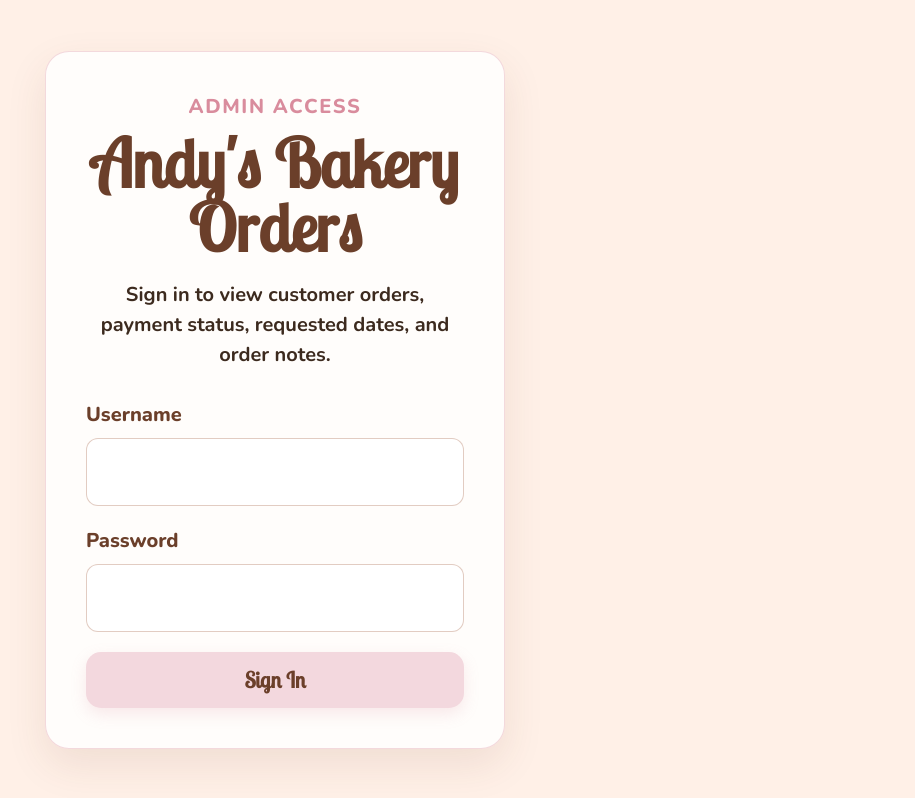
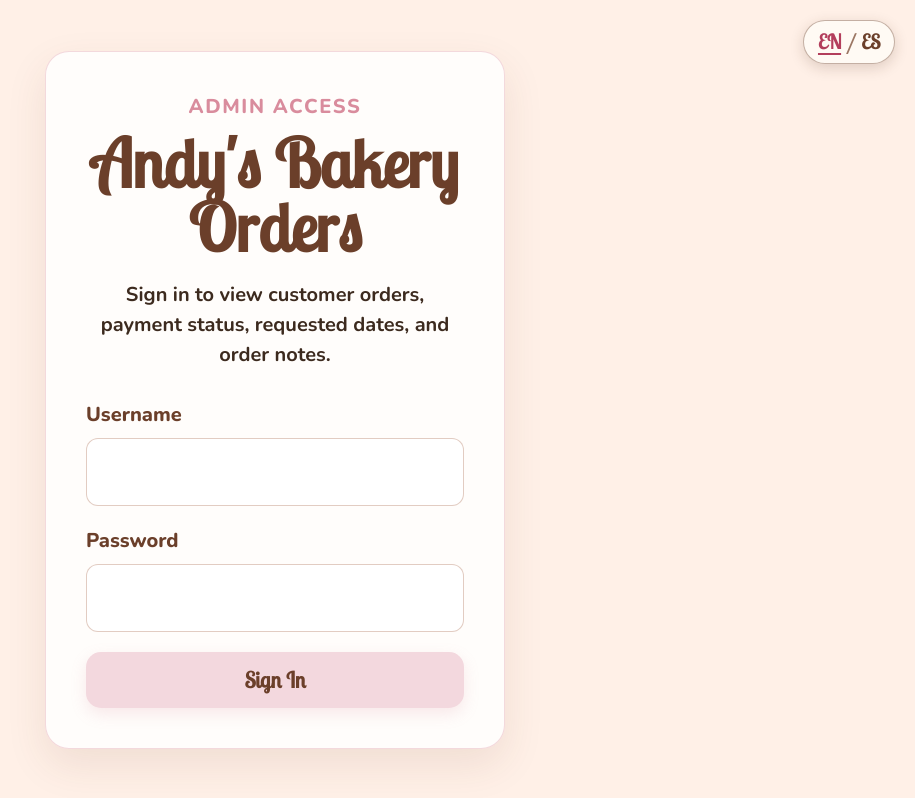
Before and after one commit to MidsummerxJuly/AndysGourmetBakery, a Next.js app in the folder AndysBakery/: page /admin/login in a window 1280 px wide. Shown: the whole page, without its empty margins (365-1280 px from the left). Built offline with nearby package versions, Linux system fonts and the light colour scheme.

Commit message:
Some css changes + fixed toggle and added it back

```diff
--- a/AndysBakery/app/components/LanguageToggle.tsx
+++ b/AndysBakery/app/components/LanguageToggle.tsx
@@ -11,6 +11,7 @@ export default function LanguageToggle({ className = "" }: { className?: string
       onClick={toggleLang}
       className={`languageToggle ${className}`}
       aria-label={t("toggle.label")}
+      aria-pressed={lang === "es"}
     >
       <span className={lang === "en" ? "languageToggleActive" : ""}>EN</span>
       <span className="languageToggleDivider">/</span>
--- a/AndysBakery/app/globals.css
+++ b/AndysBakery/app/globals.css
@@ -375,6 +375,95 @@ body {
   min-height: 100vh;
   background: linear-gradient(135deg, #fff7ec 0%, #ffe8c8 45%, #f8c58b 100%);
   background-attachment: fixed;
+}
+
+/* Shared mobile and keyboard-accessibility baseline. */
+html {
+  overflow-x: hidden;
+  -webkit-tap-highlight-color: rgba(107, 63, 42, 0.2);
+}
+
+body {
+  overflow-x: hidden;
+}
+
+button,
+a,
+input,
+select,
+textarea {
+  touch-action: manipulation;
+}
+
+button:focus-visible,
+a:focus-visible,
+input:focus-visible,
+select:focus-visible,
+textarea:focus-visible {
+  outline: 3px solid #6b3f2a;
+  outline-offset: 3px;
+}
+
+input,
+select,
+textarea {
+  max-width: 100%;
+}
+
+.languageToggle {
+  min-height: 44px;
+  min-width: 92px;
+  padding: 0.45rem 0.7rem;
+  border: 1px solid rgba(107, 63, 42, 0.4);
+  border-radius: 999px;
+  background: #fffaf4;
+  color: #6b3f2a;
+  box-shadow: 0 4px 14px rgba(76, 42, 27, 0.18);
+  cursor: pointer;
+  font-family: var(--font-lobster), cursive;
+  font-size: 1rem;
+  font-weight: 700;
+  line-height: 1;
+}
+
+.languageToggleActive {
+  color: #b33e5c;
+  text-decoration: underline;
+  text-underline-offset: 0.18em;
+}
+
+.languageToggleDivider {
+  padding: 0 0.25rem;
+  color: #9b7663;
+}
+
+.siteLanguageToggle {
+  position: fixed;
+  top: max(1rem, env(safe-area-inset-top));
+  right: max(1rem, env(safe-area-inset-right));
+  z-index: 110;
+}
+
+@media (max-width: 640px) {
+  body {
+    background-attachment: scroll;
+  }
+
+  .siteLanguageToggle {
+    top: max(0.75rem, env(safe-area-inset-top));
+    right: max(0.75rem, env(safe-area-inset-right));
+  }
+}
+
+@media (prefers-reduced-motion: reduce) {
+  *,
+  *::before,
+  *::after {
+    animation-duration: 0.01ms !important;
+    animation-iteration-count: 1 !important;
+    scroll-behavior: auto !important;
+    transition-duration: 0.01ms !important;
+  }
 }
 
 button,
--- a/AndysBakery/app/layout.tsx
+++ b/AndysBakery/app/layout.tsx
@@ -1,8 +1,10 @@
-import type { Metadata } from "next";
+import type { Metadata, Viewport } from "next";
 import { Geist, Geist_Mono, Inter, Instrument_Serif, Shadows_Into_Light, Lobster_Two } from "next/font/google";
 // @ts-ignore
 import "./globals.css";
 import { CartProvider } from "./context/cartContext";
+import { LanguageProvider } from "./context/LanguageContext";
+import LanguageToggle from "./components/LanguageToggle";
 
 
 
@@ -51,6 +53,12 @@ export const metadata: Metadata = {
   description: "Generated by create next app",
 };
 
+export const viewport: Viewport = {
+  width: "device-width",
+  initialScale: 1,
+  viewportFit: "cover",
+};
+
 export default function RootLayout({
   children,
 }: Readonly<{
@@ -60,9 +68,12 @@ export default function RootLayout({
     <html lang="en" >
       <body
         className={`${instrument.variable} ${lobster.variable} ${shadows.variable}  antialiased`}>
-        <CartProvider>
-            {children}
-        </CartProvider>
+        <LanguageProvider>
+          <CartProvider>
+              <LanguageToggle className="siteLanguageToggle" />
+              {children}
+          </CartProvider>
+        </LanguageProvider>
 
 
       </body>
```
Also changed, not shown: AndysBakery/app/components/BottomSheetNav.tsx (+6 -1 lines), AndysBakery/app/payment/cancel/page.tsx (+20 -15 lines), AndysBakery/app/payment/success/page.tsx (+10 -1 lines).
